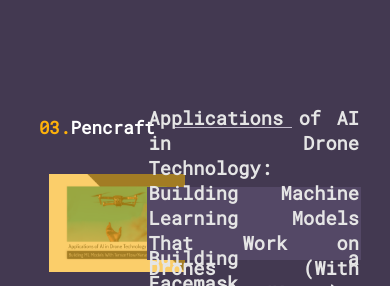
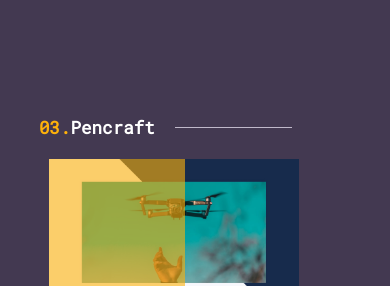
Before and after one commit to codebrain001/Portfolio_website, a plain HTML site: page index.html in a window 390 px wide. Shown: the part 2487-2773 px from the top of the page. Drawn offline with nearby package versions, Linux system fonts and the light colour scheme.

Commit message:
Setting the framework for pencraft mobile

```diff
--- a/styles/style.css
+++ b/styles/style.css
@@ -863,3 +863,107 @@ div.pencraft {
   font-size: 1.2vw;
   color: #e5e5e5;
 }
+
+/* Pencraft Mobile Styling */
+@media screen and (max-width: 520px) {
+  .pencraft-top {
+    padding-bottom: 10px;
+  }
+
+  .pen {
+    flex-direction: column;
+    margin-bottom: 80px;
+  }
+
+  .article-image {
+    left: 0;
+    right: 0;
+
+    margin-left: auto;
+    margin-right: auto;
+  }
+
+  .article-image img {
+    width: 80%;
+  }
+
+  .article-content {
+    display: none;
+  }
+
+  /*
+  .pen {
+    display: inherit;
+    position: relative;
+    height: 25vw;
+    width: 100%;
+    margin: 10px;
+  }
+
+  .article-image {
+    position: absolute;
+    z-index: 2;
+  }
+
+  .article-image img {
+    width: 43.5%;
+    height: 100%;
+  }
+
+  .article-image::before {
+    content: "";
+    background-color: rgba(255, 178, 10, 0.6);
+    position: absolute;
+    width: 43.5%;
+    top: 0;
+    bottom: 0;
+    left: 0;
+    right: 0;
+  }
+
+  .article-image:hover::before {
+    content: "";
+    background: rgba(255, 178, 10, 0);
+    width: 43.5%;
+    position: relative;
+    top: 0;
+    bottom: 0;
+    left: 0;
+    right: 0;
+  }
+
+  .article-content {
+    position: relative;
+    display: inherit;
+    flex-direction: column;
+    justify-content: center;
+    z-index: 3;
+    margin-left: 25vw;
+    width: 70%;
+    height: 75%;
+    z-index: 2;
+    top: 12.5%;
+    background-color: #544866;
+  }
+
+  .article-content .article-title {
+    padding: 0 0.5vw;
+    padding-bottom: 1vw;
+    padding-top: 0.5vw;
+    font-weight: bolder;
+    color: #e5e5e5;
+    text-align: justify;
+  }
+
+  .article-content .article-description {
+    padding-left: 1vw;
+    padding-right: 1vw;
+    padding-bottom: 1vw;
+  }
+
+  .article-content p {
+    text-align: justify;
+    font-size: 1.2vw;
+    color: #e5e5e5;
+  } */
+}
```
Also changed, not shown: index.html (+0 -2 lines), 1 other file.
